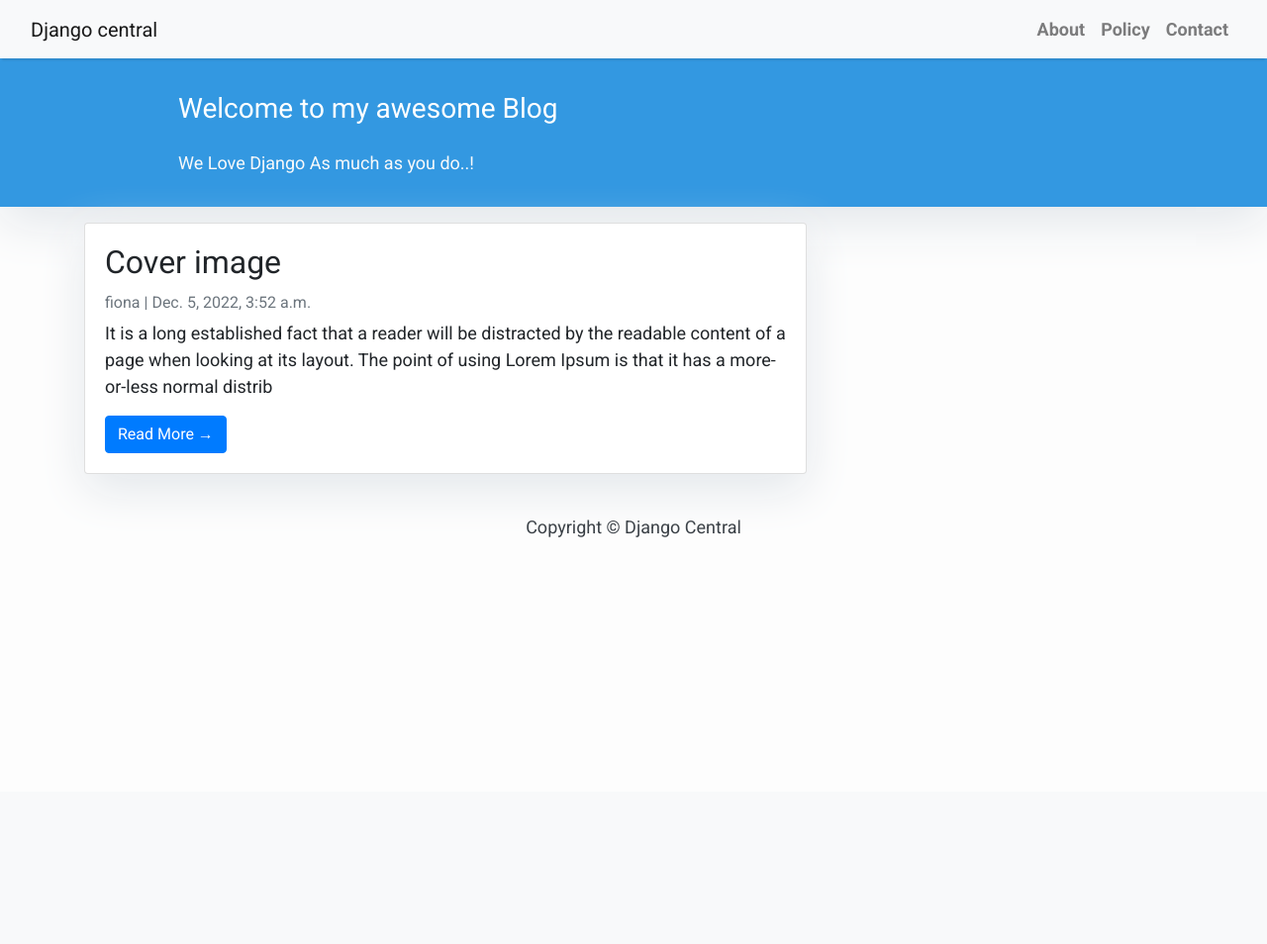
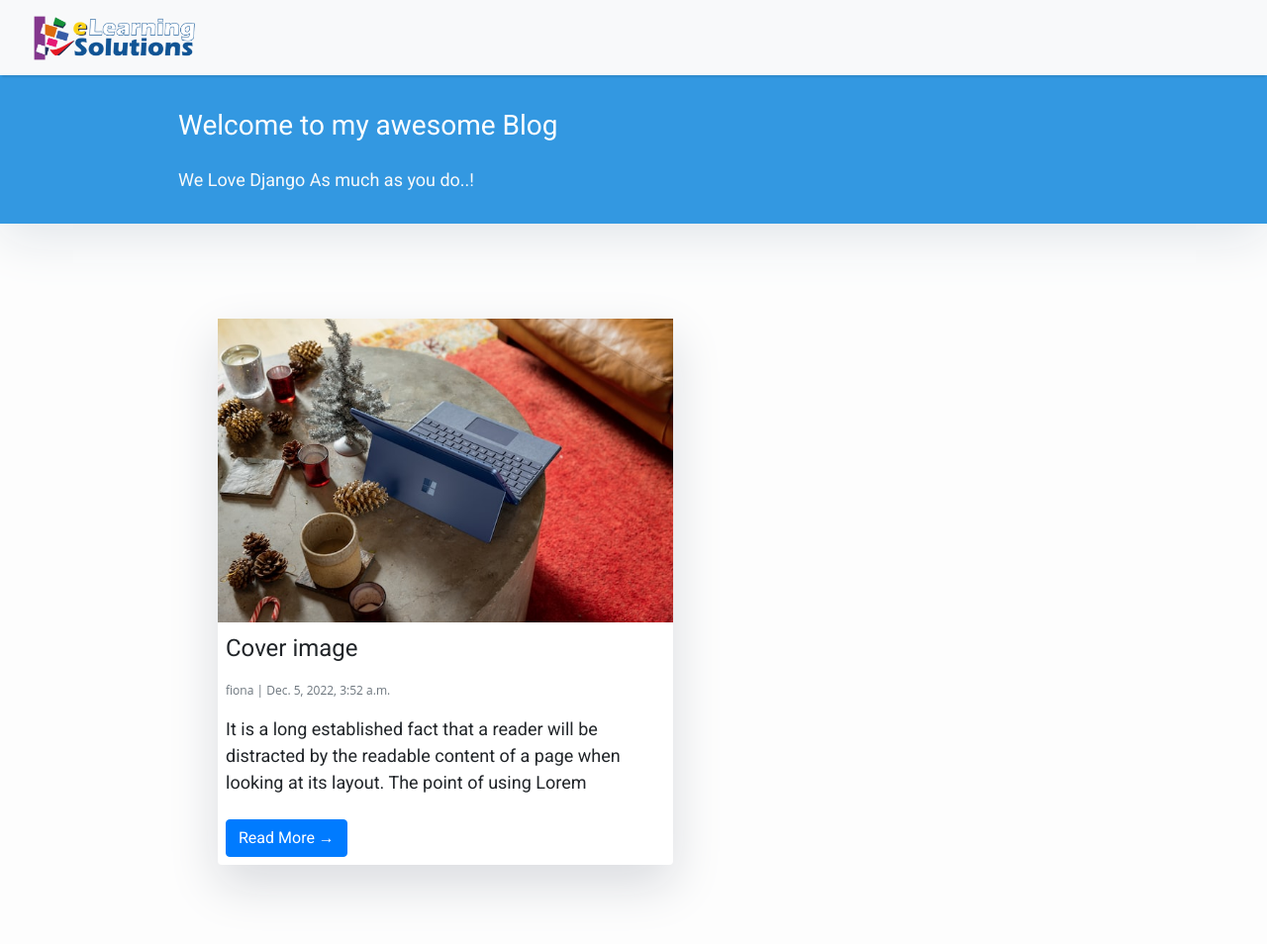
Before and after one commit to eLearning-solutions/Elearning_solutions, a Django app: page //blog in a window 1280 px wide. Shown: the whole page at 99% size. Before the commit the page ends 543 px from the top, so only its background shows below. Run offline with Django 4.2, Linux system fonts and the light colour scheme; data comes from the database, SQL or seed files in the repository; both versions use the stored data as it was after the commit; some libraries are stand-ins or nearby versions.

Commit message:
complete blogs

```diff
--- a/Elearning_solutions/urls.py
+++ b/Elearning_solutions/urls.py
@@ -1,5 +1,8 @@
 from django.contrib import admin
 from django.urls import path, include
+from django.conf.urls.static import static
+from django.conf import settings
+
 
 urlpatterns = [
     path('admin/', admin.site.urls),
@@ -7,3 +10,6 @@ urlpatterns = [
     path('/blog', include('blog.urls')),
     # path('/shop', include('shop.urls')),
 ]
+
+if settings.DEBUG:
+    urlpatterns += static(settings.MEDIA_URL, document_root=settings.MEDIA_ROOT)
--- a/blog/models.py
+++ b/blog/models.py
@@ -9,6 +9,7 @@ STATUS = (
 
 
 class Post(models.Model):
+    cover = models.ImageField(upload_to='images', blank=True, null=True)
     title = models.CharField(max_length=200, unique=True)
     slug = models.SlugField(max_length=200, unique=True, blank=True, null=True)
     author = models.ForeignKey(User, on_delete=models.CASCADE, related_name='blog_posts')
@@ -25,7 +26,7 @@ class Post(models.Model):
 
 
 class Comment(models.Model):
-    post = models.ForeignKey(Post,on_delete=models.CASCADE,related_name='comments')
+    post = models.ForeignKey(Post, on_delete=models.CASCADE, related_name='comments')
     name = models.CharField(max_length=80)
     email = models.EmailField()
     body = models.TextField()
--- /dev/null
+++ b/blog/static/css/blog.css
@@ -0,0 +1,44 @@
+.blog-container{
+  display: flex;
+  justify-content: center;
+  padding: 80px;
+}
+
+.square:hover {
+    -webkit-transform: translate(20px, -10px);
+    -ms-transform: translate(10px, -10px);
+    transform: translate(10px, -10px);
+    -webkit-box-shadow: 0 20px 40px rgba(0, 0, 0, 0.08);
+    box-shadow: 0 20px 40px rgba(0, 0, 0, 0.08);
+     }
+
+
+.square{
+  width: 460px;
+	background: white;
+  border-radius: 4px;
+  box-shadow: 0px 20px 50px #D9DBDF;
+  -webkit-transition: all 0.3s ease;
+  -o-transition: all 0.3s ease;
+  transition: all 0.3s ease;
+}
+
+
+.blog-img{
+    width: 100%;
+    object-fit: cover;
+  }
+
+.blog-h1{
+  text-align: left;
+  font-size: 24px;
+}
+.blog-p{
+ text-align: justify;
+ padding-left: 30px;
+ padding-right: 30px;
+ font-family: 'Open Sans', sans-serif;
+ font-size: 12px;
+ color: #C8C8C8;
+ line-height: 18px;
+}
--- a/blog/templates/blog/base.html
+++ b/blog/templates/blog/base.html
@@ -9,6 +9,7 @@
         <meta name="viewport" content="width=device-width, initial-scale=1" />
         <link rel="stylesheet" href="https://maxcdn.bootstrapcdn.com/bootstrap/4.0.0/css/bootstrap.min.css" integrity="sha384-Gn5384xqQ1aoWXA+058RXPxPg6fy4IWvTNh0E263XmFcJlSAwiGgFAW/dAiS6JXm"
             crossorigin="anonymous" />
+        <link rel="stylesheet" href="{% static 'css/blog.css' %}">
     </head>
 
     <body>
@@ -38,32 +39,11 @@
         <!-- Navigation -->
         <nav class="navbar navbar-expand-lg navbar-light bg-light shadow" id="mainNav">
             <div class="container-fluid">
-                <a class="navbar-brand" href="{% url 'blog:home' %}">Django central</a>
-                <button class="navbar-toggler navbar-toggler-right" type="button" data-toggle="collapse" data-target="#navbarResponsive"
-                    aria-controls="navbarResponsive" aria-expanded="false" aria-label="Toggle navigation">
-                    <span class="navbar-toggler-icon"></span>
-                </button>
-                <div class="collapse navbar-collapse" id="navbarResponsive">
-                    <ul class="navbar-nav ml-auto">
-                        <li class="nav-item text-black">
-                            <a class="nav-link text-black font-weight-bold" href="#">About</a>
-                        </li>
-                        <li class="nav-item text-black">
-                            <a class="nav-link text-black font-weight-bold" href="#">Policy</a>
-                        </li>
-                        <li class="nav-item text-black">
-                            <a class="nav-link text-black font-weight-bold" href="#">Contact</a>
-                        </li>
-                    </ul>
-                </div>
+                <a class="navbar-brand" href="{% url 'blog:home' %}"><img style="height: 50px" src="{% static 'img/logo.png' %}" alt=""></a>
             </div>
         </nav>
         {% block content %}
         <!-- Content Goes here -->
         {% endblock content %}
-        <!-- Footer -->
-        <footer class="py-3 bg-grey">
-            <p class="m-0 text-dark text-center ">Copyright &copy; Django Central</p>
-        </footer>
     </body>
 </html>
--- a/blog/templates/blog/index.html
+++ b/blog/templates/blog/index.html
@@ -35,12 +35,13 @@
         <!-- Blog Entries Column -->
         <div class="col-md-8 mt-3 left">
             {% for post in post_list %}
-            <div class="card mb-4">
-                <div class="card-body">
-                    <h2 class="card-title">{{ post.title }}</h2>
-                    <p class="card-text text-muted h6">{{ post.author }} | {{ post.created_on}} </p>
-                    <p class="card-text">{{post.content|slice:":200" }}</p>
-                    <a href="{% url 'blog:post_detail' post.slug  %}" class="btn btn-primary">Read More &rarr;</a>
+            <div class="blog-container">
+                <div class="square">
+                    <img class="img-fluid" src="{{ post.cover.url}}" alt="{{ post.title }}">
+                    <div class="blog-h1 m-2">{{ post.title }}</div>
+                    <p class="card-text blog-p text-muted h6 p-2">{{ post.author }} | {{ post.created_on}} </p>
+                    <p class="card-text mx-2">{{post.content|slice:":150" }}</p>
+                    <a href="{% url 'blog:post_detail' post.slug  %}" class="btn btn-primary m-2">Read More &rarr;</a>
                 </div>
             </div>
             {% endfor %}
--- a/blog/templates/blog/post_detail.html
+++ b/blog/templates/blog/post_detail.html
@@ -2,8 +2,9 @@
 
 <div class="container">
   <div class="row d-flex justify-content-center">
-    <div class="col-md-10 card mb-4  mt-3 left  top">
+    <div class="col-md-10  mb-4  mt-3">
       <div class="card-body">
+        <img class="img-fluid" src="{{ post.cover.url}}" alt="{{ post.title }}">
         <h1>{% block title %} {{ post.title }} {% endblock title %}</h1>
         <p class=" text-muted">{{ post.author }} | {{ post.created_on }}</p>
         <p class="card-text ">{{ post.content | safe }}</p>
--- /dev/null
+++ b/requirements.txt
@@ -0,0 +1,3 @@
+pillow~=9.0.0
+crispy-bootstrap5
+Django~=4.1.3
```
Also changed, not shown: Elearning_solutions/settings.py (+3 -11 lines), blog/migrations/0006_post_cover.py (added), blog/static/img/logo.png (added), db.sqlite3, media/images/demo.jpg (added), media/images/hero-img.png (added).
